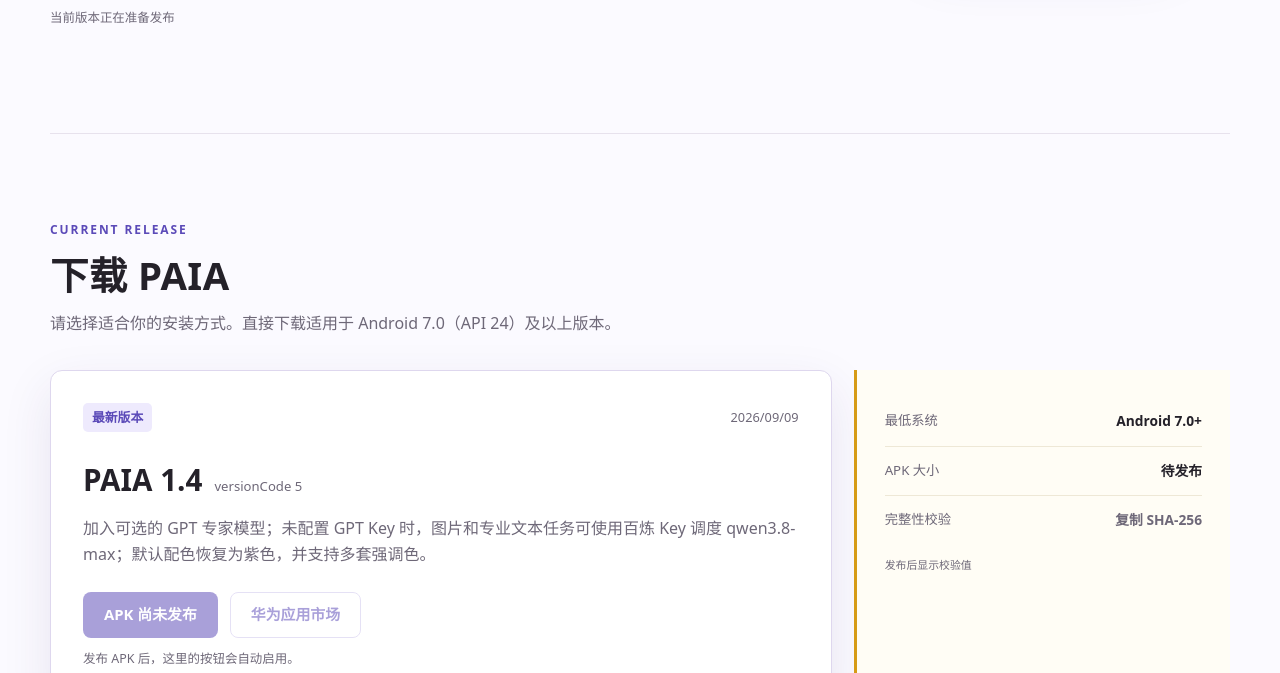
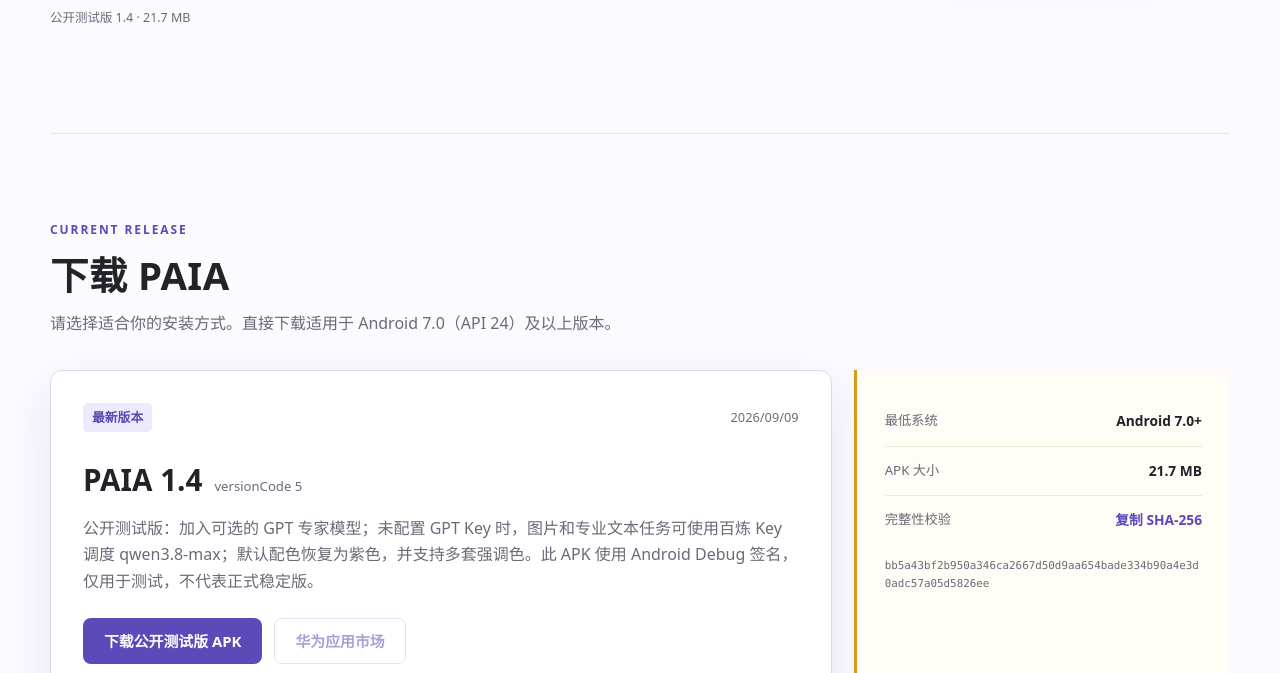
Before and after one commit to HoutonBosta/paia-site, a plain HTML site: page index.html in a window 1280 px wide. Shown: the part 547-1220 px from the top of the page. Drawn offline with Linux system fonts and the light colour scheme.

Commit message:
发布 PAIA 1.4 公开测试版

```diff
--- a/index.html
+++ b/index.html
@@ -62,10 +62,10 @@
           </div>
           <p class="release-notes" id="release-notes">正在读取更新说明……</p>
           <div class="release-actions">
-            <a class="button button-primary" id="download-link" href="#" aria-disabled="true">APK 尚未发布</a>
+            <a class="button button-primary" id="download-link" href="#" aria-disabled="true">下载公开测试版 APK</a>
             <a class="button button-outline" id="app-gallery-link" href="#" aria-disabled="true">华为应用市场</a>
           </div>
-          <p class="micro-copy" id="download-status">发布 APK 后，这里的按钮会自动启用。</p>
+          <p class="micro-copy" id="download-status">公开测试版已提供；安装前请核对版本和 SHA-256。</p>
         </article>
         <aside class="release-meta" aria-label="版本详情">
           <dl>
@@ -111,7 +111,7 @@
       </div>
       <div class="faq-list">
         <details><summary>安装 APK 会不会覆盖掉原来的会话？</summary><p>使用同一 applicationId、同一正式签名并递增 versionCode 的 APK 覆盖安装，不会清除应用私有数据。不要先卸载旧版本。</p></details>
-        <details><summary>为什么页面上暂时不能下载？</summary><p>发布者需要先在 Gitee Release 上传 APK，再把附件地址和 SHA-256 写入 <code>release.json</code>。模板默认把按钮置为不可用，避免用户下载到错误文件。</p></details>
+        <details><summary>这个版本适合日常使用吗？</summary><p>这是公开测试版，使用 Android Debug 签名，适合体验和反馈问题。长时间录音、后台任务和不同设备兼容性仍可能存在问题，请不要在无法容忍数据丢失的场景中依赖它。</p></details>
         <details><summary>没有 VPN 能下载吗？</summary><p>国内发布页和下载附件建议放在 Gitee 或应用市场；GitHub 作为海外镜像。实际发布后请用手机关闭 VPN，分别测试 Wi-Fi 和移动数据。</p></details>
         <details><summary>遇到问题在哪里反馈？</summary><p>请在 Gitee 仓库的 Issue 中附上版本号、设备型号和可复现步骤，不要提交 API Key、录音或照片。</p></details>
       </div>
--- a/release.json
+++ b/release.json
@@ -3,10 +3,10 @@
   "versionCode": 5,
   "minAndroid": "Android 7.0+",
   "releaseDate": "2026-09-09",
-  "releaseNotes": "加入可选的 GPT 专家模型；未配置 GPT Key 时，图片和专业文本任务可使用百炼 Key 调度 qwen3.8-max；默认配色恢复为紫色，并支持多套强调色。",
-  "apkUrl": "",
-  "apkSize": 0,
-  "sha256": "",
+  "releaseNotes": "公开测试版：加入可选的 GPT 专家模型；未配置 GPT Key 时，图片和专业文本任务可使用百炼 Key 调度 qwen3.8-max；默认配色恢复为紫色，并支持多套强调色。此 APK 使用 Android Debug 签名，仅用于测试，不代表正式稳定版。",
+  "apkUrl": "https://gitee.com/Houton_Bosta/paia-site/releases/download/v1.4-test/PAIA-1.4-test.apk",
+  "apkSize": 22721220,
+  "sha256": "bb5a43bf2b950a346ca2667d50d9aa654bade334b90a4e3d0adc57a05d5826ee",
   "appGalleryUrl": "",
   "repositoryUrl": "https://gitee.com/Houton_Bosta/paia-site"
 }
--- a/script.js
+++ b/script.js
@@ -6,10 +6,10 @@
     versionCode: 5,
     minAndroid: "Android 7.0+",
     releaseDate: "2026-09-09",
-    releaseNotes: "本地优先的会议与课堂助手。APK 发布后，这里会显示本版本的详细更新说明。",
-    apkUrl: "",
-    apkSize: 0,
-    sha256: "",
+    releaseNotes: "公开测试版：请从 Gitee Release 下载 APK，并在安装前核对 SHA-256。",
+    apkUrl: "https://gitee.com/Houton_Bosta/paia-site/releases/download/v1.4-test/PAIA-1.4-test.apk",
+    apkSize: 22721220,
+    sha256: "bb5a43bf2b950a346ca2667d50d9aa654bade334b90a4e3d0adc57a05d5826ee",
     appGalleryUrl: "",
     repositoryUrl: "https://gitee.com/Houton_Bosta/paia-site"
   };
@@ -57,8 +57,8 @@
     $("min-android").textContent = data.minAndroid || "Android 7.0+";
     $("apk-size").textContent = formatBytes(data.apkSize);
     $("sha256").textContent = data.sha256 || "发布后显示校验值";
-    $("hero-status").textContent = data.apkUrl ? `当前版本 ${data.versionName} · ${formatBytes(data.apkSize)}` : "当前版本正在准备发布";
-    $("download-status").textContent = data.apkUrl ? "下载前建议核对 SHA-256；安装时由 Android 系统确认。" : "发布 APK 后，这里的按钮会自动启用。";
+    $("hero-status").textContent = data.apkUrl ? `公开测试版 ${data.versionName} · ${formatBytes(data.apkSize)}` : "当前版本正在准备发布";
+    $("download-status").textContent = data.apkUrl ? "这是公开测试版；下载前建议核对 SHA-256。" : "发布 APK 后，这里的按钮会自动启用。";
     setLink($("download-link"), data.apkUrl);
     setLink($("hero-download"), data.apkUrl || "#release");
     setLink($("app-gallery-link"), data.appGalleryUrl);
```
